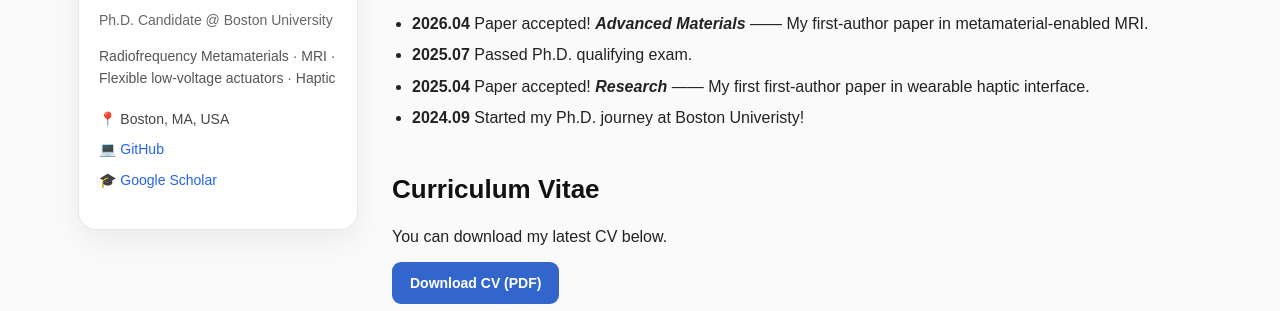
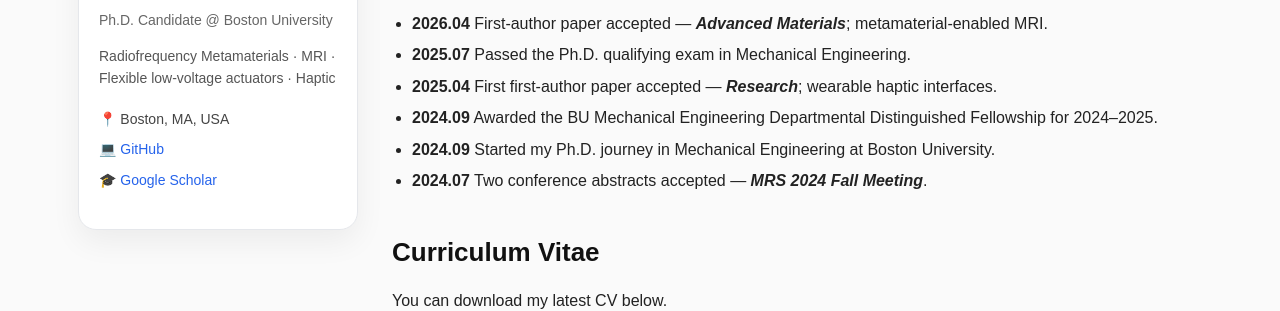
Before and after one commit to yyhann/yyhann.github.io, a plain HTML site: page index.html in a window 1280 px wide. Shown: the part 518-829 px from the top of the page. Drawn offline with Linux system fonts and the light colour scheme.

Commit message:
Update index.html

```diff
--- a/index.html
+++ b/index.html
@@ -63,10 +63,12 @@
       <section id="news" class="section">
         <h2>🔥 News</h2>
         <ul class="news-list">
-          <li><strong>2026.04</strong> Paper accepted! <strong><em>Advanced Materials</em></strong> —— My first-author paper in metamaterial-enabled MRI.</li>
-          <li><strong>2025.07</strong> Passed Ph.D. qualifying exam.</li>
-          <li><strong>2025.04</strong> Paper accepted! <strong><em>Research</em></strong> —— My first first-author paper in wearable haptic interface.</li>
-          <li><strong>2024.09</strong> Started my Ph.D. journey at Boston Univeristy!</li>
+          <li><strong>2026.04</strong> First-author paper accepted — <strong><em>Advanced Materials</em></strong>; metamaterial-enabled MRI.</li>
+          <li><strong>2025.07</strong> Passed the Ph.D. qualifying exam in Mechanical Engineering.</li>
+          <li><strong>2025.04</strong> First first-author paper accepted — <strong><em>Research</em></strong>; wearable haptic interfaces.</li>
+          <li><strong>2024.09</strong> Awarded the BU Mechanical Engineering Departmental Distinguished Fellowship for 2024–2025.</li>
+          <li><strong>2024.09</strong> Started my Ph.D. journey in Mechanical Engineering at Boston University.</li>
+          <li><strong>2024.07</strong> Two conference abstracts accepted — <strong><em>MRS 2024 Fall Meeting</em></strong>.</li>
         </ul>
       </section>
 
```
